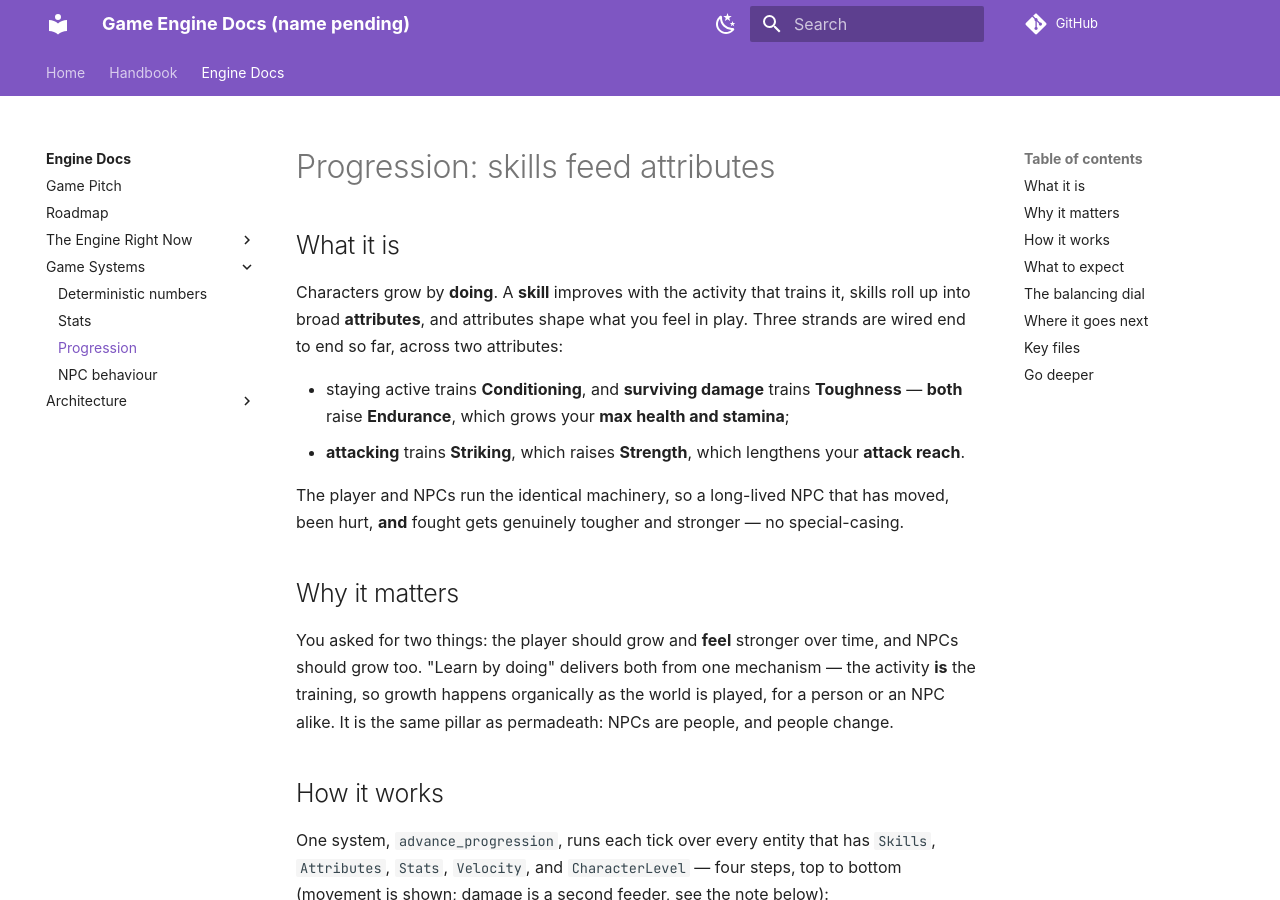
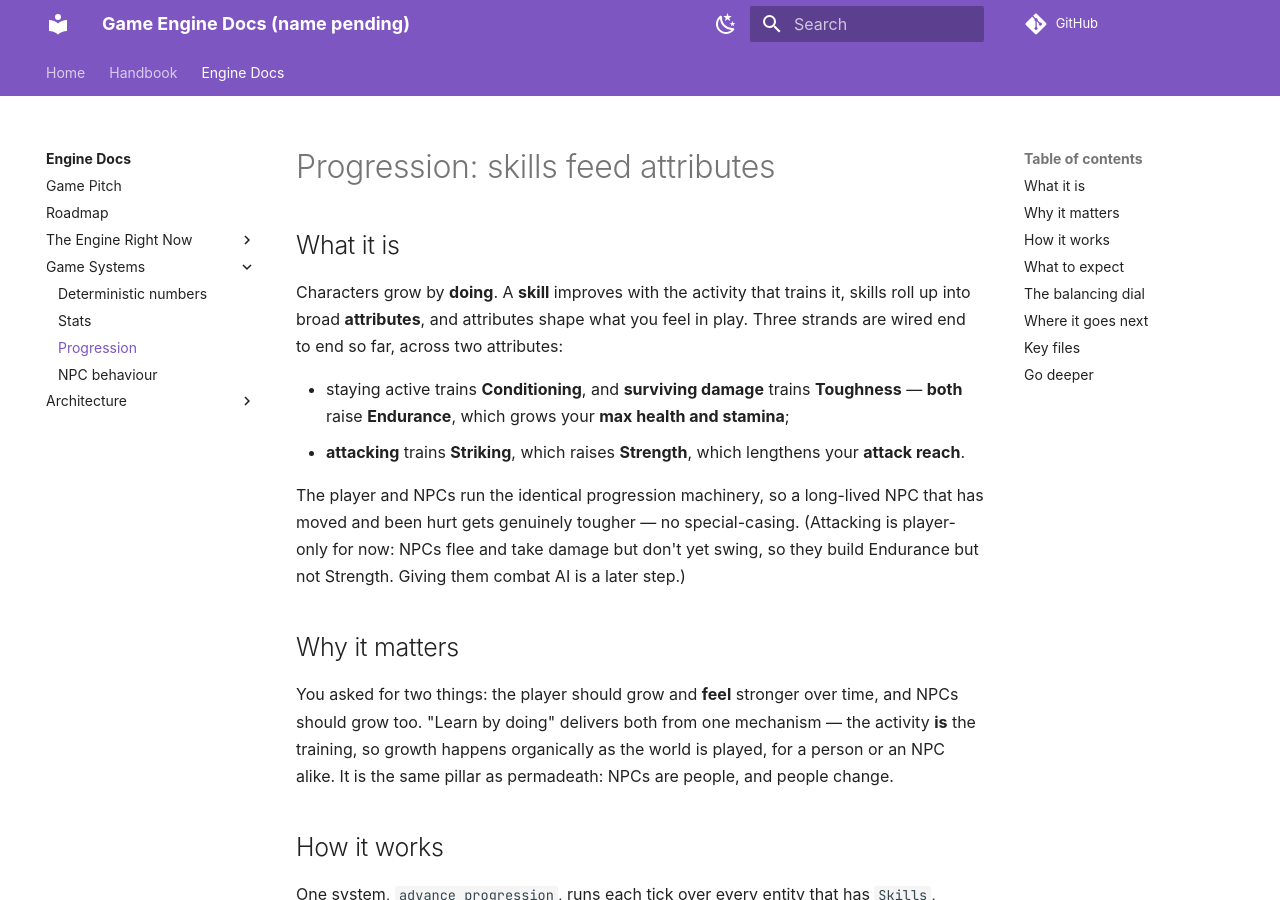
Before and after one commit to IsItJeff/game-engine, an MkDocs documentation site: the page built from docs/engine/progression.md, in a window 1280 px wide and 900 px high. Built offline with MkDocs 1.6.1 and Material for MkDocs 9.7.7, drawn with Linux system fonts in a browser that asks for light colours; some web fonts are replaced; comment, search, counter and statistics services are not loaded.

Commit message:
docs(P1): correct that attacking (and Strength) is player-only for now

```diff
--- a/docs/engine/progression.md
+++ b/docs/engine/progression.md
@@ -11,8 +11,10 @@ Three strands are wired end to end so far, across two attributes:
 - **attacking** trains **Striking**, which raises **Strength**, which lengthens your
   **attack reach**.
 
-The player and NPCs run the identical machinery, so a long-lived NPC that has moved,
-been hurt, *and* fought gets genuinely tougher and stronger — no special-casing.
+The player and NPCs run the identical progression machinery, so a long-lived NPC
+that has moved and been hurt gets genuinely tougher — no special-casing. (Attacking
+is player-only for now: NPCs flee and take damage but don't yet swing, so they build
+Endurance but not Strength. Giving them combat AI is a later step.)
 
 ## Why it matters
 
```
